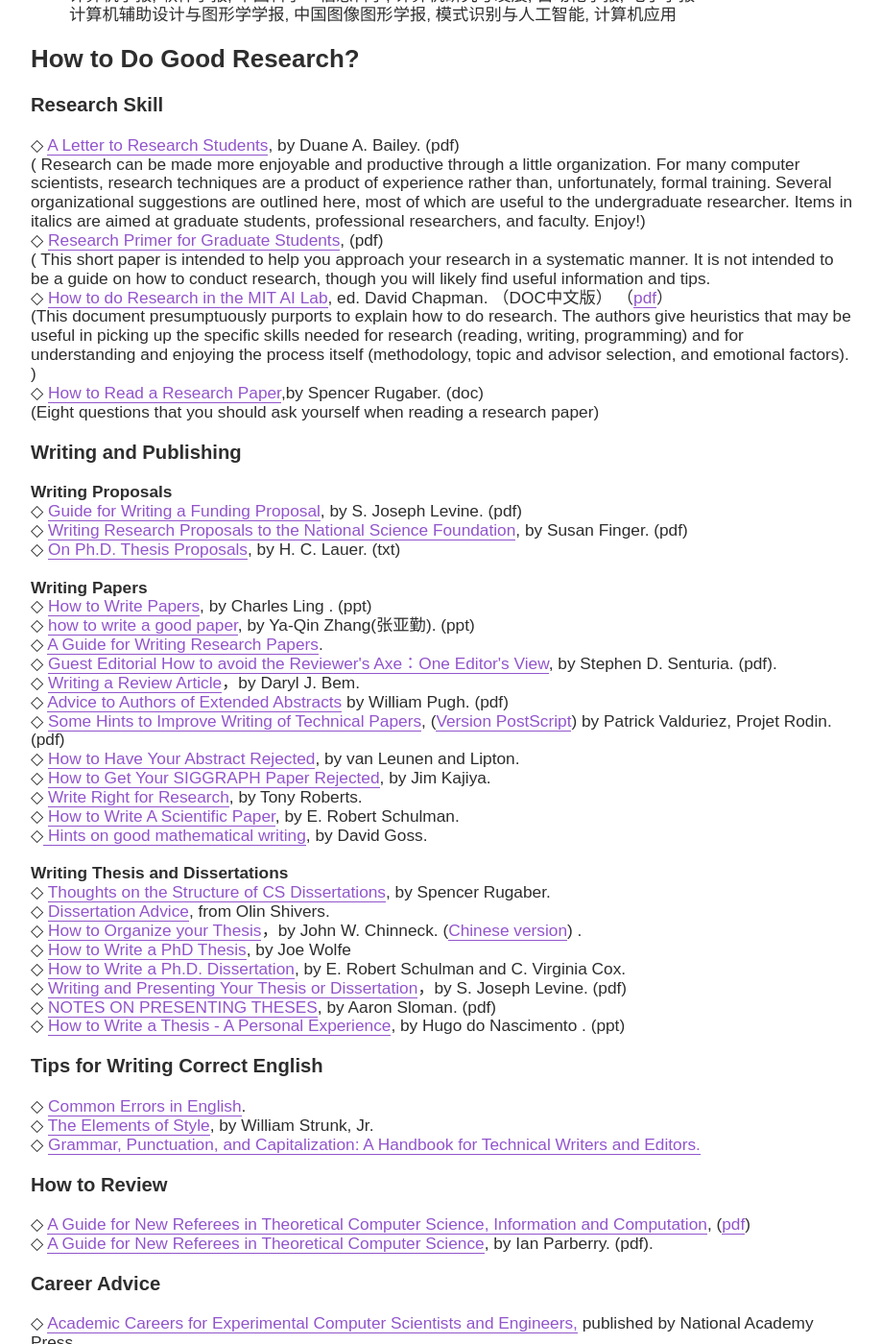
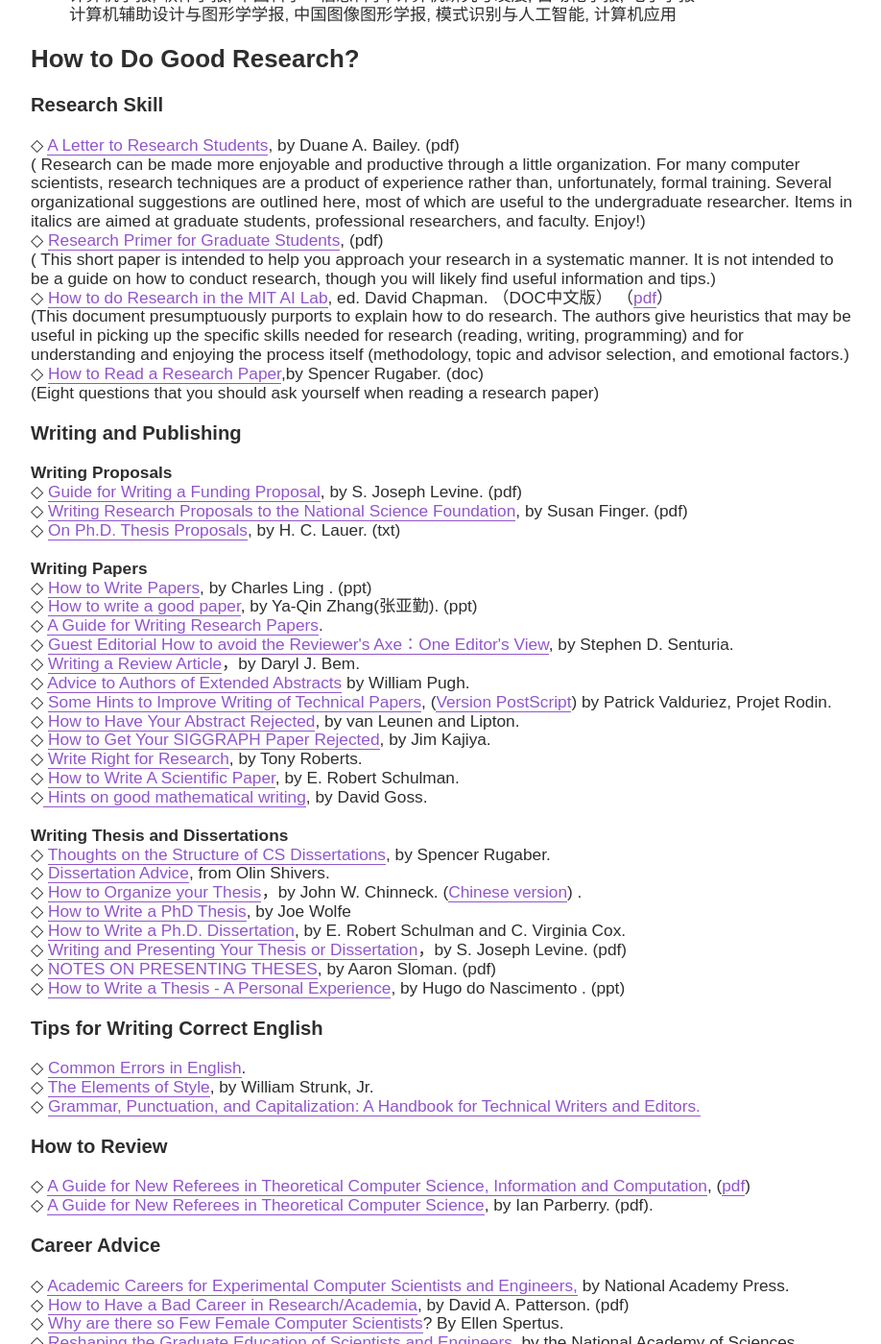
Before and after one commit to ZJNU-MLV-Lab/ZJNU-MLV-Lab.github.io, a Jekyll site: the page built from resource.html, in a window 1280 px wide and 1400 px high, scrolled down 779 px. Shown: the whole window at 96% size, without its empty margins (176-1094 px from the left). Built offline with Jekyll 4.4.1, drawn with Linux system fonts in a browser that asks for light colours; nearby versions of some CDN libraries; some web fonts are replaced.

Commit message:
Update resource.html

```diff
--- a/resource.html
+++ b/resource.html
@@ -49,10 +49,10 @@ title: Resource
  <span> ◇ <a href="http://www.jdl.ac.cn/how_to_research/doc/research_A%20Letter%20to%20Research%20Students.pdf">A Letter to Research Students</a>, by Duane A. Bailey. (pdf)<br> <span class="style1">(</span></span>
  <span class="style1">Research can be made more enjoyable and productive through a little organization. For many computer scientists, research techniques are a product of experience rather than, unfortunately, formal training. Several organizational suggestions are outlined here, most of which are useful to the undergraduate researcher. Items in italics are aimed at graduate students, professional researchers, and faculty. Enjoy!)</span>
  <span><br> ◇ <a href="http://www.jdl.ac.cn/how_to_research/doc/Research%20Primer%20for%20Graduate%20Students.pdf">Research Primer for Graduate Students</a>, (pdf)<br> <span class="style1">(</span></span>
- <span class="style1">This short paper is intended to help you approach your research in a systematic manner. It is not intended to be a guide on how to conduct research, though you will likely find useful information and tips.</span>
+ <span class="style1">This short paper is intended to help you approach your research in a systematic manner. It is not intended to be a guide on how to conduct research, though you will likely find useful information and tips.)</span>
 
  <span><br> ◇ <a href="http://www.jdl.ac.cn/how_to_research/doc/%E5%A6%82%E4%BD%95%E5%81%9A%E7%A0%94%E7%A9%B6.doc">How to do Research in the MIT AI Lab</a>, ed. David Chapman. （DOC中文版）</span>
- <span>（<a href="http://www.jdl.ac.cn/how_to_research/doc/Chapman88_How%20to%20do%20Research.pdf">pdf</a>）<br> <span class="style1">(This document presumptuously purports to explain how to do research. The authors give heuristics that may be useful in picking up the specific skills needed for research (reading, writing, programming) and for understanding and enjoying the process itself (methodology, topic and advisor selection, and emotional factors). )</span><br>
+ <span>（<a href="http://www.jdl.ac.cn/how_to_research/doc/Chapman88_How%20to%20do%20Research.pdf">pdf</a>）<br> <span class="style1">(This document presumptuously purports to explain how to do research. The authors give heuristics that may be useful in picking up the specific skills needed for research (reading, writing, programming) and for understanding and enjoying the process itself (methodology, topic and advisor selection, and emotional factors.)</span><br>
 
   ◇ <a href="http://www.jdl.ac.cn/how_to_research/doc/HOW%20TO%20READ%20A%20RESEARCH%20PAPER.doc">How to Read a Research Paper</a>,by Spencer Rugaber. (doc)<br> <span class="style1">(Eight questions that you should ask yourself when reading a research paper)</span><br>
 
@@ -60,7 +60,7 @@ title: Resource
 
  <p><strong><span>W<a name="1"></a>riting Proposals</span></strong><span>  <br> ◇ <a href="http://www.jdl.ac.cn/how_to_research/doc/Guide%20for%20Writing%20a%20Funding%20Proposal.pdf">Guide for Writing a Funding Proposal</a>, by S. Joseph Levine. (pdf)<br> ◇ <a href="http://www.jdl.ac.cn/how_to_research/doc/proposal_advice_Writing%20Research%20Proposals%20to%20the%20National%20Science%20Foundation.pdf">Writing Research Proposals to the National Science Foundation</a>, by Susan Finger. (pdf) <br> ◇ <a href="http://www.jdl.ac.cn/how_to_research/doc/lauer_On%20PhD%20Thesis%20Proposals.txt">On Ph.D. Thesis Proposals</a>, by H. C. Lauer. (txt)<br>
    <br> <strong><span>W<a name="1"></a>riting Papers</span></strong><span>  <br> ◇ <a href="http://www.jdl.ac.cn/how_to_research/doc/%E5%A6%82%E4%BD%95%E5%86%99%E8%AE%BA%E6%96%87.ppt">How to Write Papers</a>, by Charles Ling . (ppt)<br>
-   ◇ <a href="http://www.jdl.ac.cn/zuoyanjiu/doc/how%20to%20write%20a%20good%20paper(%E5%BC%A0%E4%BA%9A%E5%8B%A4).ppt">how to write a good paper</a>, by Ya-Qin Zhang(张亚勤). (ppt)<br> ◇ <a href="http://webster.commnet.edu/mla/index.shtml">A Guide for Writing Research Papers</a>.<br> ◇ <a href="http://www.jdl.ac.cn/how_to_research/doc/How%20to%20avoid%20the%20Reviewer%27s%20Axe__One%20Editor%27s%20View.pdf">Guest Editorial How to avoid the Reviewer's Axe<span>：</span>One Editor's View</a>, by Stephen D. Senturia. (pdf).<br> ◇ <a href="http://www.jdl.ac.cn/how_to_research/doc/Writing%20a%20Review%20Article.htm">Writing a Review Article</a>，by Daryl J. Bem.<br> ◇ <a href="http://www.jdl.ac.cn/how_to_research/doc/advice.pdf">Advice to Authors of Extended Abstracts</a> by William Pugh. (pdf)<br> ◇ <a href="http://www.jdl.ac.cn/how_to_research/doc/GuideEcriturePapiers.pdf">Some Hints to Improve Writing of Technical Papers</a>, (<a href="ftp://ftp-sop.inria.fr/chir/publis/GuideEcriturePapiers.ps.gz">Version PostScript</a>) by Patrick Valduriez, Projet Rodin. (pdf)<br> ◇ <a href="ftp://parcftp.xerox.com/pub/popl96/vanLeunenLipton">How to Have Your Abstract Rejected</a>, by van Leunen and Lipton.<br> ◇ <a href="http://www.cc.gatech.edu/student.services/phd/phd-advice/kajiya">How to Get Your SIGGRAPH Paper Rejected</a>, by Jim Kajiya. <br>
+   ◇ <a href="http://www.jdl.ac.cn/zuoyanjiu/doc/how%20to%20write%20a%20good%20paper(%E5%BC%A0%E4%BA%9A%E5%8B%A4).ppt">How to write a good paper</a>, by Ya-Qin Zhang(张亚勤). (ppt)<br> ◇ <a href="http://webster.commnet.edu/mla/index.shtml">A Guide for Writing Research Papers</a>.<br> ◇ <a href="http://www.jdl.ac.cn/how_to_research/doc/How%20to%20avoid%20the%20Reviewer%27s%20Axe__One%20Editor%27s%20View.pdf">Guest Editorial How to avoid the Reviewer's Axe<span>：</span>One Editor's View</a>, by Stephen D. Senturia. <br> ◇ <a href="http://www.jdl.ac.cn/how_to_research/doc/Writing%20a%20Review%20Article.htm">Writing a Review Article</a>，by Daryl J. Bem.<br> ◇ <a href="http://www.jdl.ac.cn/how_to_research/doc/advice.pdf">Advice to Authors of Extended Abstracts</a> by William Pugh.  <br> ◇ <a href="http://www.jdl.ac.cn/how_to_research/doc/GuideEcriturePapiers.pdf">Some Hints to Improve Writing of Technical Papers</a>, (<a href="ftp://ftp-sop.inria.fr/chir/publis/GuideEcriturePapiers.ps.gz">Version PostScript</a>) by Patrick Valduriez, Projet Rodin. <br> ◇ <a href="ftp://parcftp.xerox.com/pub/popl96/vanLeunenLipton">How to Have Your Abstract Rejected</a>, by van Leunen and Lipton.<br> ◇ <a href="http://www.cc.gatech.edu/student.services/phd/phd-advice/kajiya">How to Get Your SIGGRAPH Paper Rejected</a>, by Jim Kajiya. <br>
    ◇ <a href="http://www.sci.usq.edu.au/staff/robertsa/LaTeX/ltxwrite.html">Write Right for Research</a>, by Tony Roberts.<br> ◇ <a href="http://www.improb.com/airchives/paperair/volume2/v2i5/howto.htm">How to Write A Scientific Paper</a>, by E. Robert Schulman.<br> ◇<a href="ftp://ftp.math.ohio-state.edu/pub/math.style/hint.ps"> Hints on good mathematical writing</a>, by David Goss.<br>
 
    <br> <strong><span>W<a name="1"></a>riting Thesis and Dissertations</span></strong><span>  <br>
@@ -76,7 +76,7 @@ title: Resource
    <o:p></o:p></span></p>
 
  <h3>Career Advice </h3>
- <p> ◇ <a href="http://www.nap.edu/html/acesc/">Academic Careers for Experimental Computer Scientists and Engineers,</a> published by National Academy Press.<br>   ◇ <a href="http://www.jdl.ac.cn/how_to_research/doc/slides-1up_How%20to%20Have%20a%20Bad%20Career%20in%20Research_Academia.pdf">How to Have a Bad Career in Research/Academia</a>, by David A. Patterson. (pdf) <br> ◇ <a href="http://www.ai.mit.edu/people/ellens/Gender/pap/pap.html">Why are there so Few Female Computer Scientists</a>? By Ellen Spertus.<br> ◇ <a href="http://www.nap.edu/readingroom/books/grad/index.html">Reshaping the Graduate Education of Scientists and Engineers</a>, by the National Academy of Sciences.<br>
+ <p> ◇ <a href="http://www.nap.edu/html/acesc/">Academic Careers for Experimental Computer Scientists and Engineers,</a>   by National Academy Press.<br>   ◇ <a href="http://www.jdl.ac.cn/how_to_research/doc/slides-1up_How%20to%20Have%20a%20Bad%20Career%20in%20Research_Academia.pdf">How to Have a Bad Career in Research/Academia</a>, by David A. Patterson. (pdf) <br> ◇ <a href="http://www.ai.mit.edu/people/ellens/Gender/pap/pap.html">Why are there so Few Female Computer Scientists</a>? By Ellen Spertus.<br> ◇ <a href="http://www.nap.edu/readingroom/books/grad/index.html">Reshaping the Graduate Education of Scientists and Engineers</a>, by the National Academy of Sciences.<br>
    <o:p></o:p></span></p>
 
  <h3>Related Books </h3>
```
